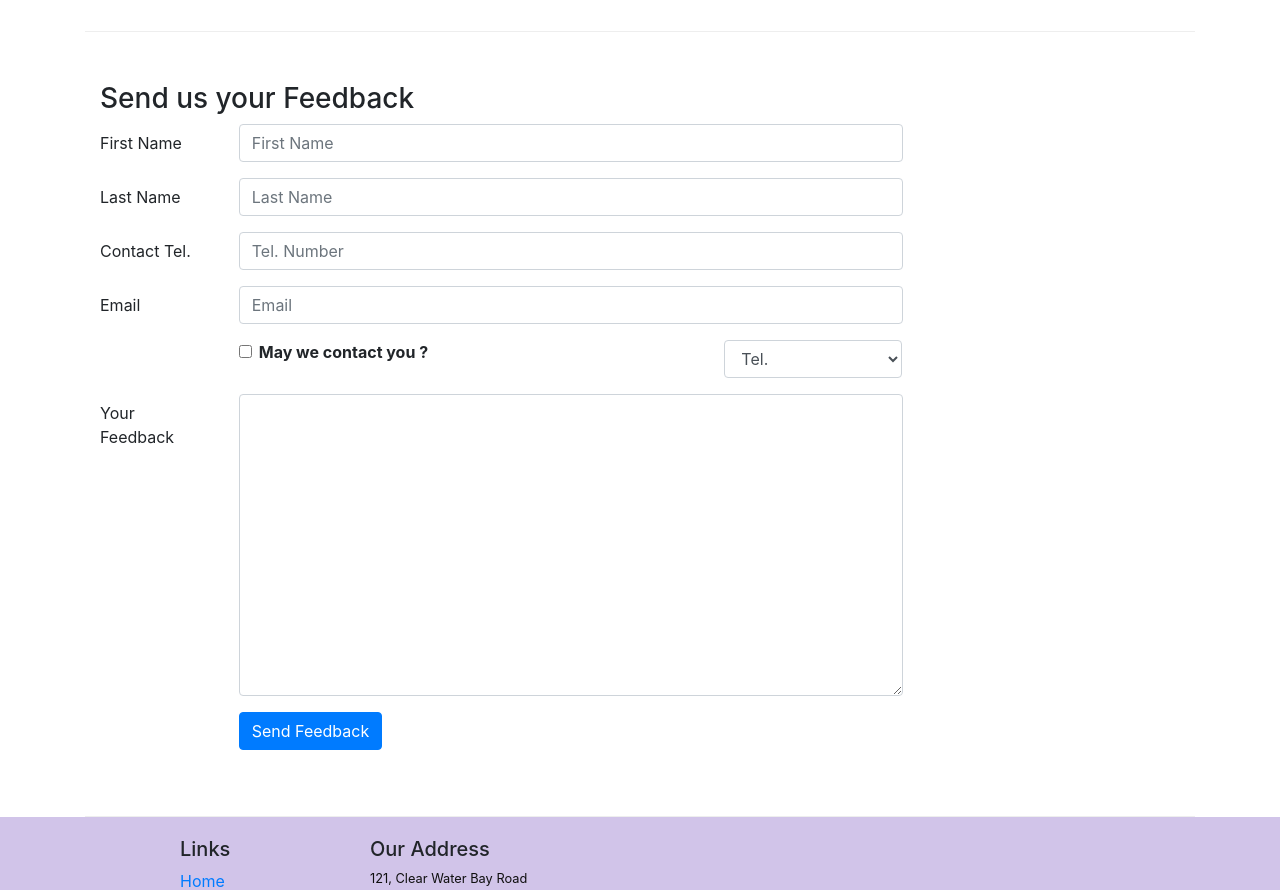
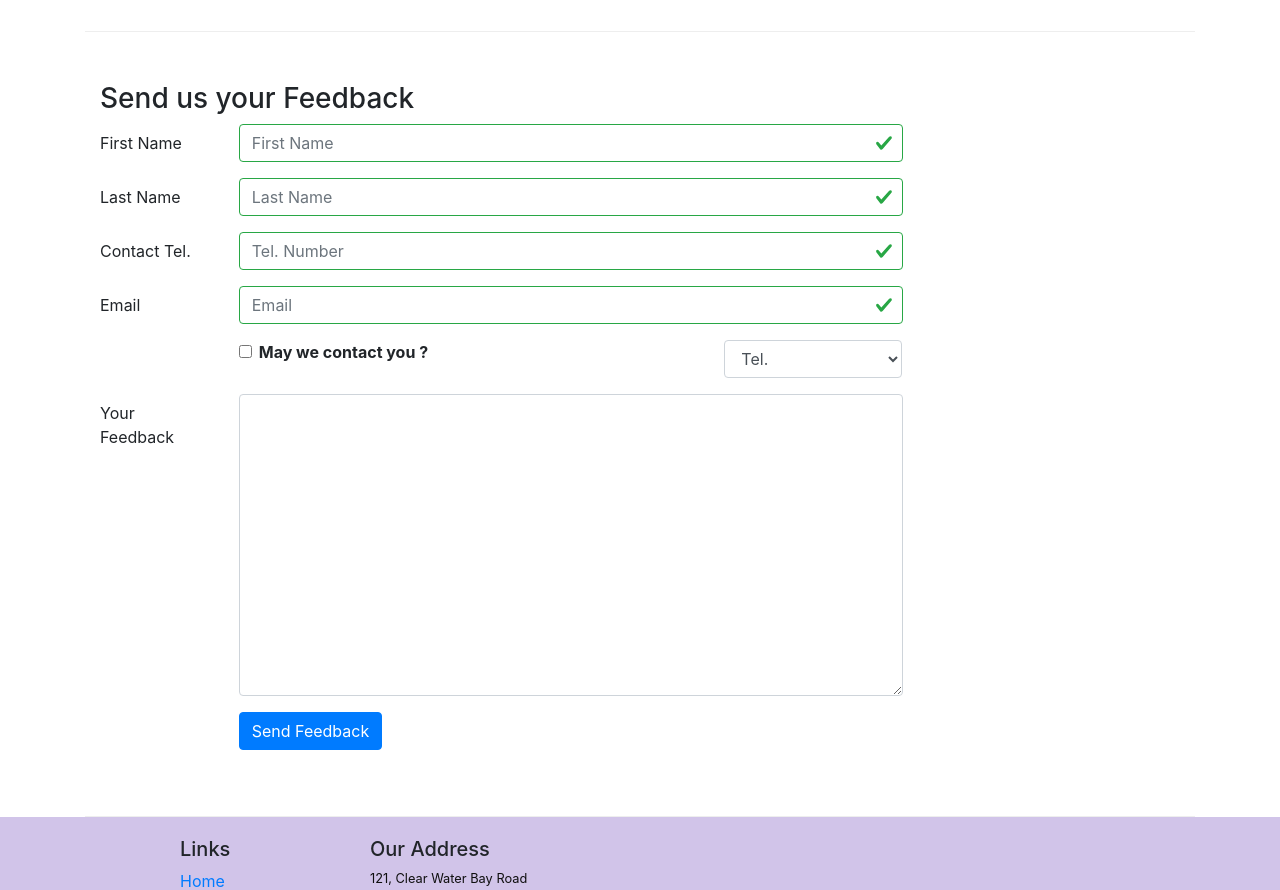
Before and after one commit to Meet2000/Full-Stack-Web-Development-with-React-Specialization, a React (Create React App) app in the folder React/confusion/: page /contactus in a window 1280 px wide. Shown: the part 840-1730 px from the top of the page. Built offline with nearby package versions, Linux system fonts and the light colour scheme.

Commit message:
Controlled form validation

```diff
--- a/React/confusion/src/component/ContactComponent.js
+++ b/React/confusion/src/component/ContactComponent.js
@@ -1,5 +1,5 @@
 import React, { Component } from 'react';
-import { Breadcrumb, BreadcrumbItem, Button, Form, FormGroup, Label, Input, Col } from 'reactstrap';
+import { Breadcrumb, BreadcrumbItem, Button, Form, FormGroup, Label, Input, Col, FormFeedback } from 'reactstrap';
 import { Link } from 'react-router-dom';
 
 class Contact extends Component {
@@ -14,11 +14,18 @@
             email: '',
             agree: false,
             contactType: 'Tel.',
-            message: ''
+            message: '',
+            touched: {
+                firstname: false,
+                lastname: false,
+                telnum: false,
+                email: false
+            }
         }
 
         this.handleInputChange = this.handleInputChange.bind(this);
         this.handleSubmit = this.handleSubmit.bind(this);
+        this.handleBlur = this.handleBlur.bind(this);
     }
 
     handleInputChange(event) {
@@ -37,7 +44,42 @@
         event.preventDefault();
     }
 
+    handleBlur = (field) => (evt) => {
+        this.setState({
+            touched: { ...this.state.touched, [field]: true }
+        });
+    }
+
+    validate(firstname, lastname, telnum, email) {
+        const errors = {
+            firstname: '',
+            lastname: '',
+            telnum: '',
+            email: ''
+        };
+
+        if(this.state.touched.firstname && firstname.length < 3)
+            errors.firstname = 'First name should be >= 3 characters';
+        else if(this.state.touched.firstname && firstname.length > 10)
+            errors.firstname = 'First name should be <= 10 characters';
+
+        if(this.state.touched.lastname && lastname.length < 3)
+            errors.lastname = 'Last name should be >= 3 characters';
+        else if(this.state.touched.lastname && lastname.length > 10)
+            errors.lastname = 'Last name should be <= 10 characters';
+
+        const reg = /^\d+$/;
+        if(this.state.touched.telnum && !reg.test(telnum))
+            errors.telnum = 'Tel. Number should contain only numbers';
+
+        if(this.state.touched.email && email.split('').filter(x => x === '@').length !== 1)
+            errors.email = 'Email should contain a @';
+
+        return errors;
+    }
+
     render() {
+        const errors = this.validate(this.state.firstname, this.state.lastname, this.state.telnum, this.state.email);
         return(
             <div className="container">
                 <div className="row">
@@ -84,30 +126,67 @@
                         <Form onSubmit={this.handleSubmit}>
                             <FormGroup row>
                                 <Label htmlFor="firstname" md={2}>First Name</Label>
-                                <Col md={10}><Input type="text" id="firstname" name="firstname" placeholder="First Name" value={this.state.firstname} onChange={this.handleInputChange} /></Col>
+                                <Col md={10}>
+                                    <Input type="text" id="firstname" name="firstname"
+                                        placeholder="First Name" value={this.state.firstname}
+                                        valid={errors.firstname === ''}
+                                        invalid={errors.firstname !== ''}
+                                        onBlur={this.handleBlur('firstname')}
+                                        onChange={this.handleInputChange} />
+                                    <FormFeedback>{errors.firstname}</FormFeedback>
+                                </Col>
                             </FormGroup>
                             <FormGroup row>
                                 <Label htmlFor="lastname" md={2}>Last Name</Label>
-                                <Col md={10}><Input type="text" id="lastname" name="lastname" placeholder="Last Name" value={this.state.lastname} onChange={this.handleInputChange} /></Col>
+                                <Col md={10}>
+                                    <Input type="text" id="lastname" name="lastname"
+                                        placeholder="Last Name" value={this.state.lastname}
+                                        valid={errors.lastname === ''}
+                                        invalid={errors.lastname !== ''}
+                                        onBlur={this.handleBlur('lastname')}
+                                        onChange={this.handleInputChange} />
+                                    <FormFeedback>{errors.lastname}</FormFeedback>
+                                </Col>
                             </FormGroup>
                             <FormGroup row>
                                 <Label htmlFor="telnum" md={2}>Contact Tel.</Label>
-                                <Col md={10}><Input type="tel" id="telnum" name="telnum" placeholder="Tel. Number" value={this.state.telnum} onChange={this.handleInputChange} /></Col>
+                                <Col md={10}>
+                                    <Input type="tel" id="telnum" name="telnum"
+                                        placeholder="Tel. Number" value={this.state.telnum}
+                                        valid={errors.telnum === ''}
+                                        invalid={errors.telnum !== ''}
+                                        onBlur={this.handleBlur('telnum')}
+                                        onChange={this.handleInputChange} />
+                                    <FormFeedback>{errors.telnum}</FormFeedback>
+                                </Col>
                             </FormGroup>
                             <FormGroup row>
                                 <Label htmlFor="email" md={2}>Email</Label>
-                                <Col md={10}><Input type="email" id="email" name="email" placeholder="Email" value={this.state.email} onChange={this.handleInputChange} /></Col>
+                                <Col md={10}>
+                                    <Input type="email" id="email" name="email"
+                                        placeholder="Email" value={this.state.email}
+                                        valid={errors.email === ''}
+                                        invalid={errors.email !== ''}
+                                        onBlur={this.handleBlur('email')}
+                                        onChange={this.handleInputChange} />
+                                    <FormFeedback>{errors.email}</FormFeedback>
+                                </Col>
                             </FormGroup>
                             <FormGroup row>
                                 <Col md={{size: 6, offset: 2}}>
                                     <FormGroup check>
                                         <Label check>
-                                            <Input type="checkbox" name="agree" checked={this.state.agree} onChange={this.handleInputChange} /> {' '} <strong>May we contact you ?</strong>
+                                            <Input type="checkbox" name="agree"
+                                                checked={this.state.agree}
+                                                onChange={this.handleInputChange} />
+                                            {' '} <strong>May we contact you ?</strong>
                                         </Label>
                                     </FormGroup>
                                 </Col>
                                 <Col md={{size: 3, offset: 1}}>
-                                    <Input type="select" name="contactType" value={this.state.contactType} onChange={this.handleInputChange}>
+                                    <Input type="select" name="contactType"
+                                        value={this.state.contactType}
+                                        onChange={this.handleInputChange}>
                                         <option>Tel.</option>
                                         <option>Email</option>
                                     </Input>
@@ -115,7 +194,11 @@
                             </FormGroup>
                             <FormGroup row>
                                 <Label htmlFor="message" md={2}>Your Feedback</Label>
-                                <Col md={10}><Input type="textarea" id="message" name="message" rows="12" value={this.state.message} onChange={this.handleInputChange} /></Col>
+                                <Col md={10}>
+                                    <Input type="textarea" id="message" name="message"
+                                        rows="12" value={this.state.message}
+                                        onChange={this.handleInputChange} />
+                                </Col>
                             </FormGroup>
                             <FormGroup row>
                                 <Col md={{size: 10, offset: 2}}>
```
